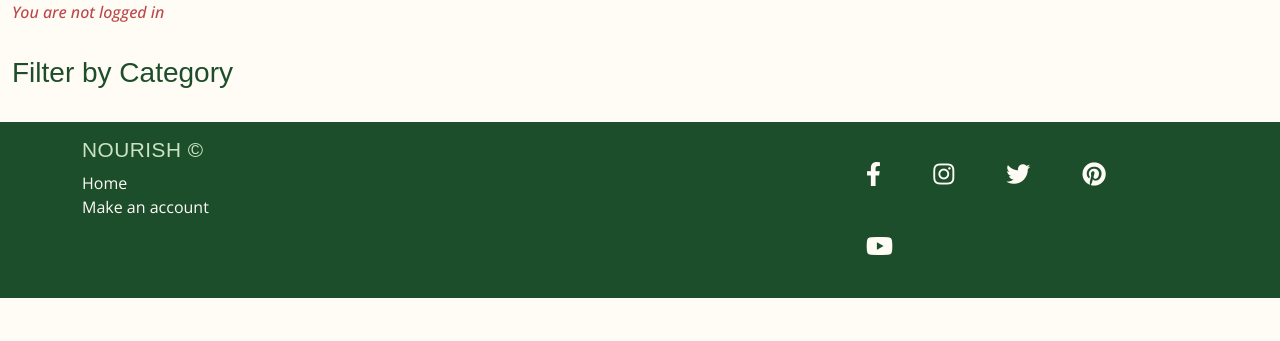
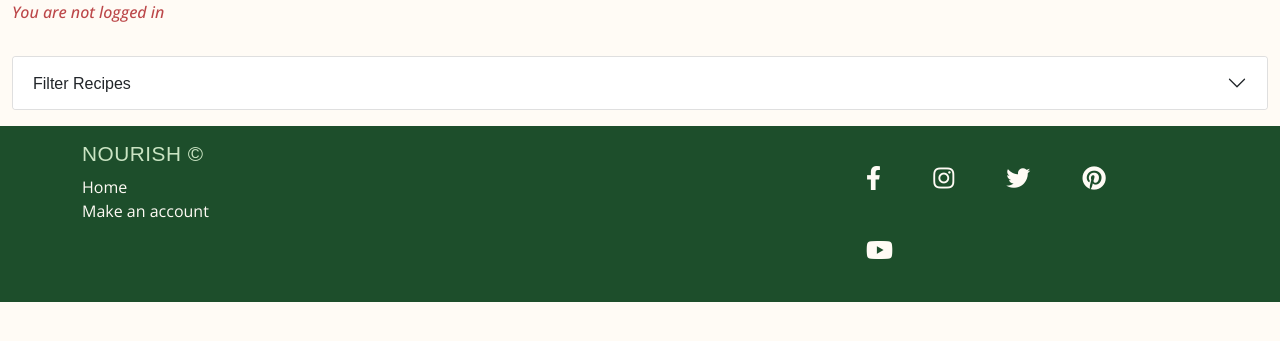
Before and after one commit to katee145/nourish, a Django app: page / in a window 1280 px wide. Shown: the part 64-405 px from the top of the page. Run offline with Django 4.2, Linux system fonts and the light colour scheme; data that the repository does not hold is empty; parts of the project's set-up code (start-up, migrations or seed data) failed here and were passed over; some web fonts are replaced.

Commit message:
turn filter function into accordion

```diff
--- a/nourish_home/templates/nourish_home/index.html
+++ b/nourish_home/templates/nourish_home/index.html
@@ -6,8 +6,15 @@
 <div class="container-fluid footer">
     <div class="row">
       <div class="col-12 mt-3 left">
-        <div class="mb-3">
-          <h3>Filter by Category</h3>
+        <div class="accordion" id="filterAccordion">
+          <div class="accordion-item">
+            <h2 class="accordion-header" id="filterHeading">
+              <button class="accordion-button collapsed" type="button" data-bs-toggle="collapse" data-bs-target="#filterContent" aria-expanded="false" aria-controls="filterContent">
+                Filter Recipes
+              </button>
+            </h2>
+            <div id="filterContent" class="accordion-collapse collapse" aria-labelledby="filterHeading" data-bs-parent="#filterAccordion">
+              <div class="accordion-body">
                 {% for category in categories %}
                   <div class="form-check form-check-inline">
                     <input class="form-check-input" type="checkbox" value="{{ category.slug }}"
@@ -18,7 +25,9 @@
               </div>
             </div>
           </div>
-    <div id="recipe-container"></div>
+        </div>
+      </div>
+    </div>
   </div>
 
     <!-- Blog Entries Column -->
--- a/static/css/style.css
+++ b/static/css/style.css
@@ -145,7 +145,7 @@ footer {
   }
 
 .thin {
-    font-weight: 300;
+   font-weight: 300;
 }
 
 .light-bg {
```
Lines whose indentation alone changed are shown as unchanged.
